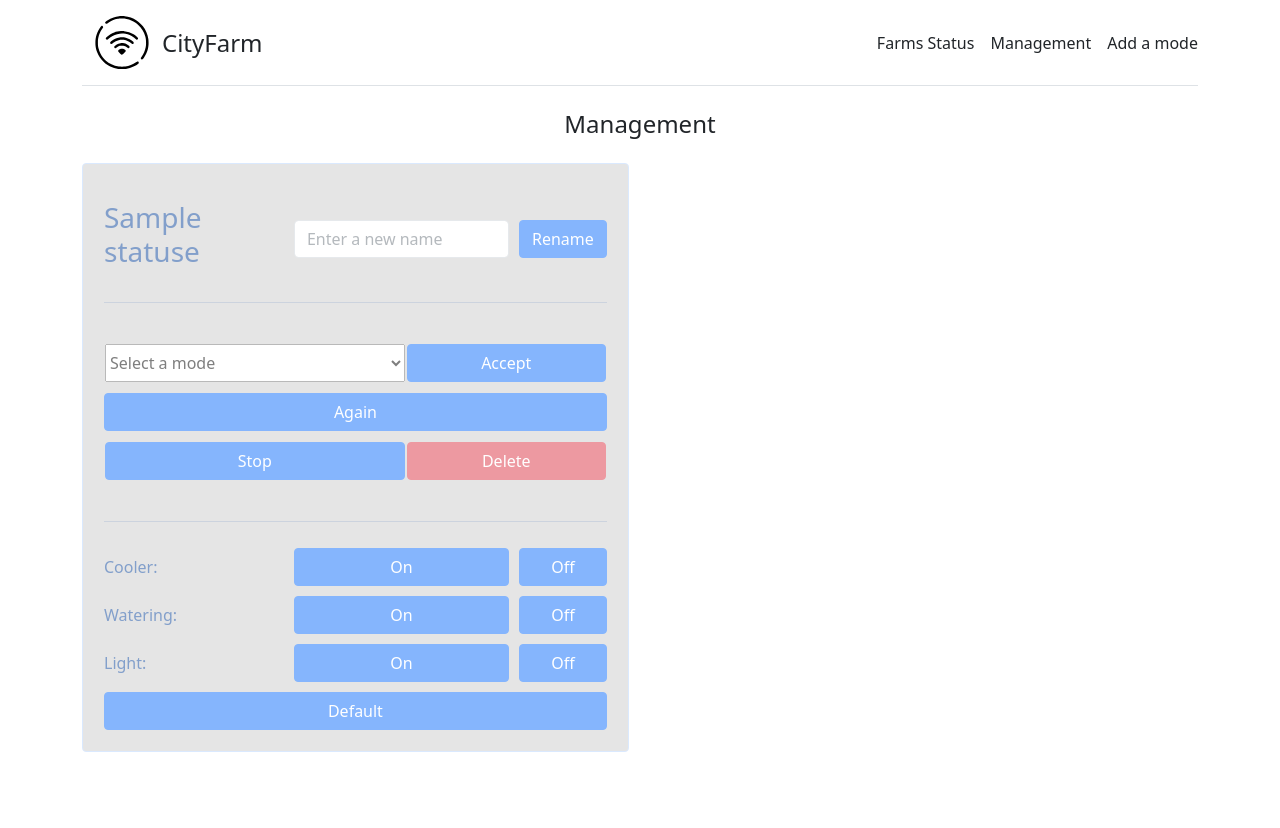
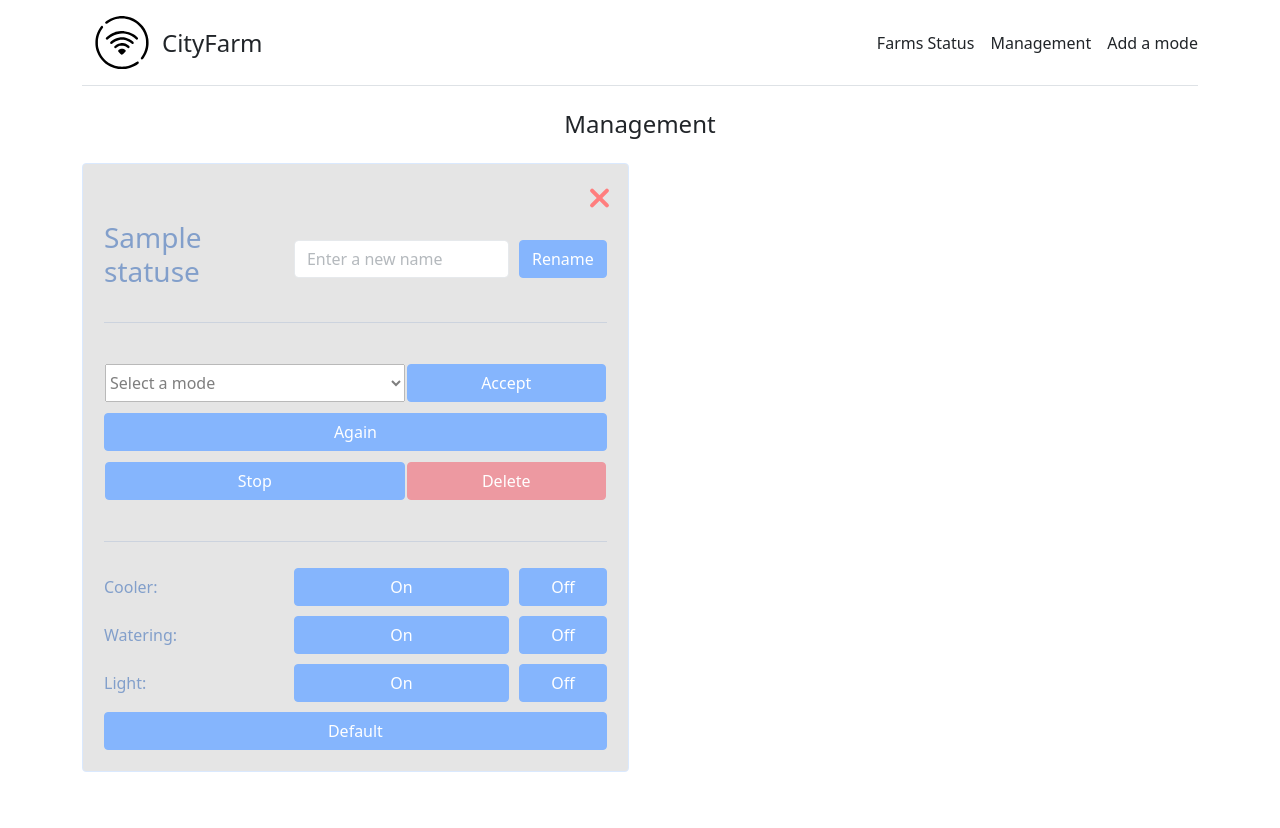
Before and after one commit to vaddddie/djangoweb, a Django app: template djangotest/main/templates/main/management.html in a window 1280 px wide. Before the commit the page ends 752 px from the top, so only its background shows below. Run offline with Django 4.2, Linux system fonts and the light colour scheme; the template is opened without the code that fills it: most values are stand-ins (such as "Sample title", 1, 10 or a date in 2020); parts of the project's set-up code (start-up, migrations or seed data) failed here and were passed over; some libraries are stand-ins or nearby versions.

Commit message:
Bug fixed

```diff
--- a/djangotest/main/templates/main/base.html
+++ b/djangotest/main/templates/main/base.html
@@ -12,7 +12,7 @@
 	width: 100%;
 	box-sizing: border-box;
 	text-align: justify;
-}
+    }
 	.wrapper:after{
 		position: relative;
 		display: inline-block;
@@ -31,6 +31,59 @@
 		text-align: left;
 		vertical-align: top;
 	}
+	.cl-btn-2 {
+        margin-bottom: 20px;
+        margin-right: 25px;
+        display: flex;
+        justify-content: right;
+    }
+    .cl-btn-2 div {
+        cursor: pointer;
+        position: relative;
+        height: 0px;
+        width: 0px;
+    }
+    .cl-btn-2 .leftright {
+        height: 4px;
+        width: 25px;
+        position: absolute;
+        margin-top: 0px;
+        background-color: red;
+        border-radius: 2px;
+        transform: rotate(45deg);
+        transition: all .3s ease-in;
+    }
+    .cl-btn-2 .rightleft {
+        height: 4px;
+        width: 25px;
+        position: absolute;
+        margin-top: 0px;
+        background-color: red;
+        border-radius: 2px;
+        transform: rotate(-45deg);
+        transition: all .3s ease-in;
+    }
+    .cl-btn-2 .close-btn {
+        margin: 7px 0 0 -10px;
+        position: absolute;
+        color: red;
+        font-size: 15px;
+        font-weight: bold;
+        transition: all .3s ease-in;
+        opacity: 0;
+        text-align: center;
+    }
+    .cl-btn-2 div:hover .leftright {
+        transform: rotate(-45deg);
+        background-color: DarkRed;
+    }
+    .cl-btn-2 div:hover .rightleft {
+        transform: rotate(45deg);
+        background-color: DarkRed;
+    }
+    .cl-btn-2 div:hover .close-btn {
+        opacity: 1;
+    }
     </style>
 </head>
 <body>
--- a/djangotest/main/templates/main/index.html
+++ b/djangotest/main/templates/main/index.html
@@ -35,7 +35,7 @@
                     </div>
             {% endfor %}
         {% else %}
-            <br><h3 style="text-align:center">You have no cell :(</h3>
+            <br><h3 style="text-align:center">You don't have any cells :(</h3>
         {% endif %}
     </div>
 {% endblock %}
--- a/djangotest/main/templates/main/management.html
+++ b/djangotest/main/templates/main/management.html
@@ -17,6 +17,19 @@
                     <form method="post">
                         {% csrf_token %}
                         <table cellspacing="0" cellpadding="5" style="width:100%">
+                            {% if not el.CheckLine %}
+                                <tr>
+                                    <td colspan="3" style="padding:0">
+                                        <div class="cl-btn-2">
+                                            <div>
+                                                <div class="leftright"></div>
+                                                <div class="rightleft"></div>
+                                                <span class="close-btn">Delete</span>
+                                            </div>
+                                        </div>
+                                    </td>
+                                </tr>
+                            {% endif %}
                             <tr>
                                 <td>
                                     <h3>{{ el.FarmName }}</h3>
@@ -127,7 +140,7 @@
                 </div>
         {% endfor %}
     {% else %}
-        <br><h3 style="text-align:center">You have no cell :(</h3>
+        <br><h3 style="text-align:center">You don't have any cells :(</h3>
     {% endif %}
 </div>
 {% endblock %}
```
Also changed, not shown: djangotest/main/templates/main/ArinaBeLike.html (+9 -13 lines).
